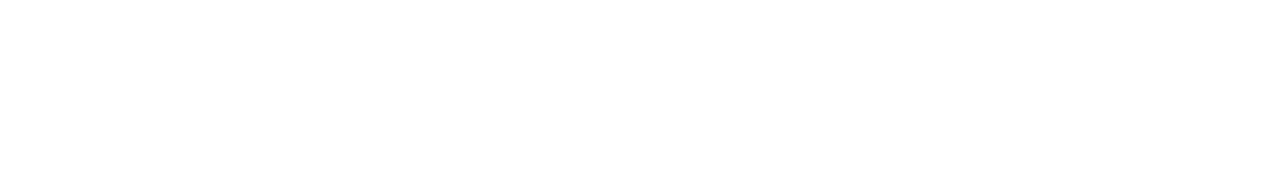
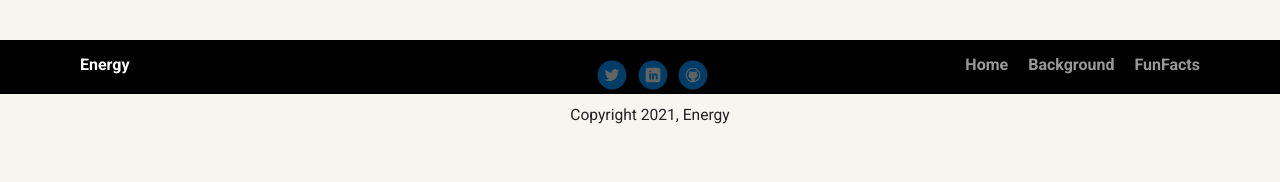
Before and after one commit to energy-berkeley/webpage, a plain HTML site: page fun_facts.html in a window 1280 px wide. Drawn offline with Linux system fonts and the light colour scheme; a web font is replaced by a local one.

Commit message:
copied template from index to funfact

```diff
--- a/fun_facts.html
+++ b/fun_facts.html
@@ -3,9 +3,29 @@
 <head>
     <meta charset="UTF-8">
     <meta name="viewport" content="width=device-width, initial-scale=1.0">
-    <title>Document</title>
+    <title>Energy's fun fun_facts</title>
+    <link rel="stylesheet" href="styles.css">
+    <link href="https://fonts.googleapis.com/css?family=Muli%7CRoboto:400,300,500,700,900" rel="stylesheet"></head>
 </head>
 <body>
+    <div class="main-nav">
+        <ul class="nav">
+          <li class="name">Energy</li>
+          <li><a href="index.html">Home</a></li>
+          <li><a href="index.html#Background">Background</a></li>
+          <li><a href="fun_facts.html">FunFacts</a></li>
+        </ul>
+    </div>
 
+
+
+    <footer>
+        <ul>
+          <li><a href="https://twitter.com/MikePompeo" class="social twitter">Twitter</a></li>
+          <li><a href="https://www.linkedin.com/in/barackobama" class="social linkedin">LinkedIn</a></li>
+          <li><a href="https://github.com/Douglas1280W21" class="social github">Github</a></li>
+        </ul>
+        <p class="copyright">Copyright 2021, Energy</p>
+      </footer>
 </body>
 </html>
```
